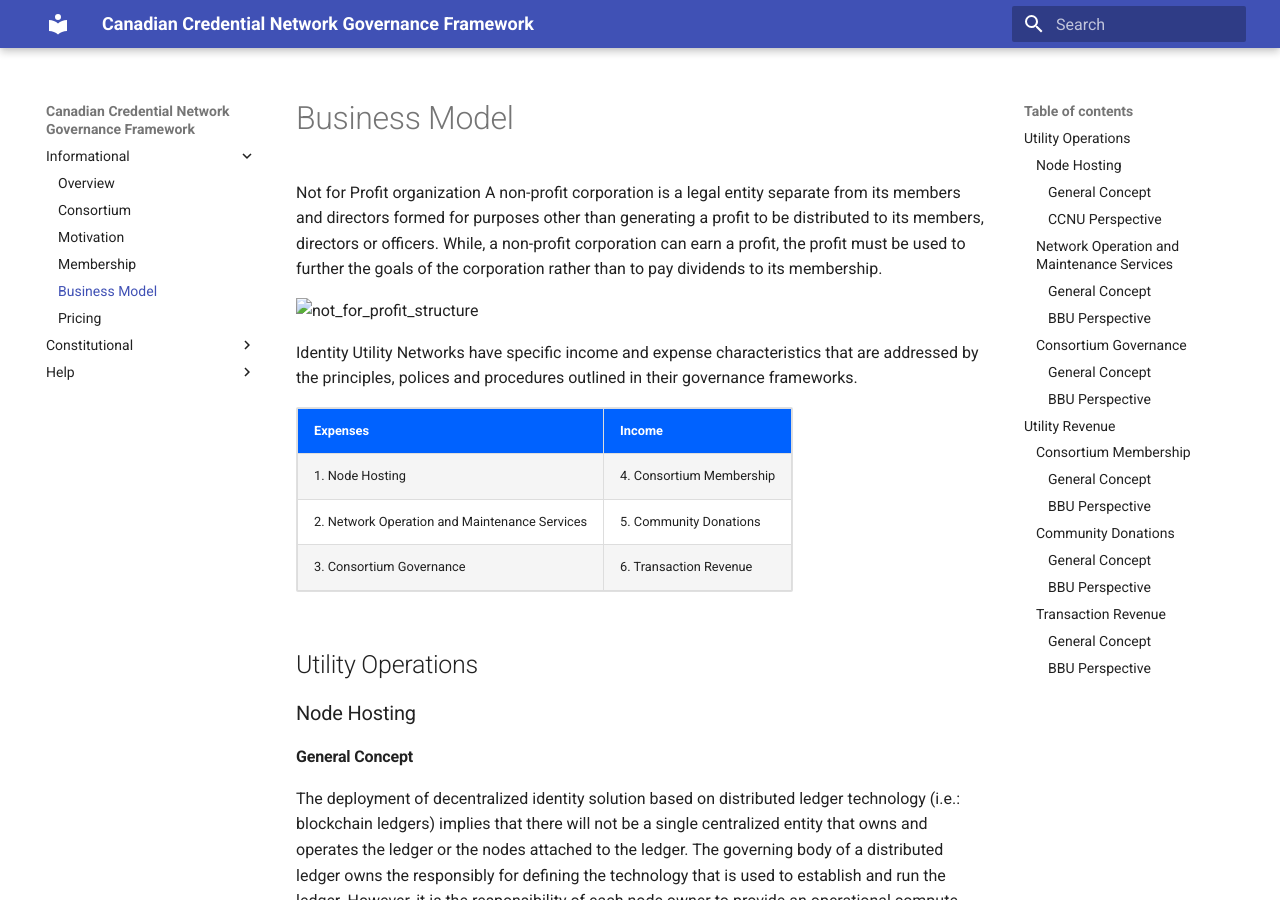
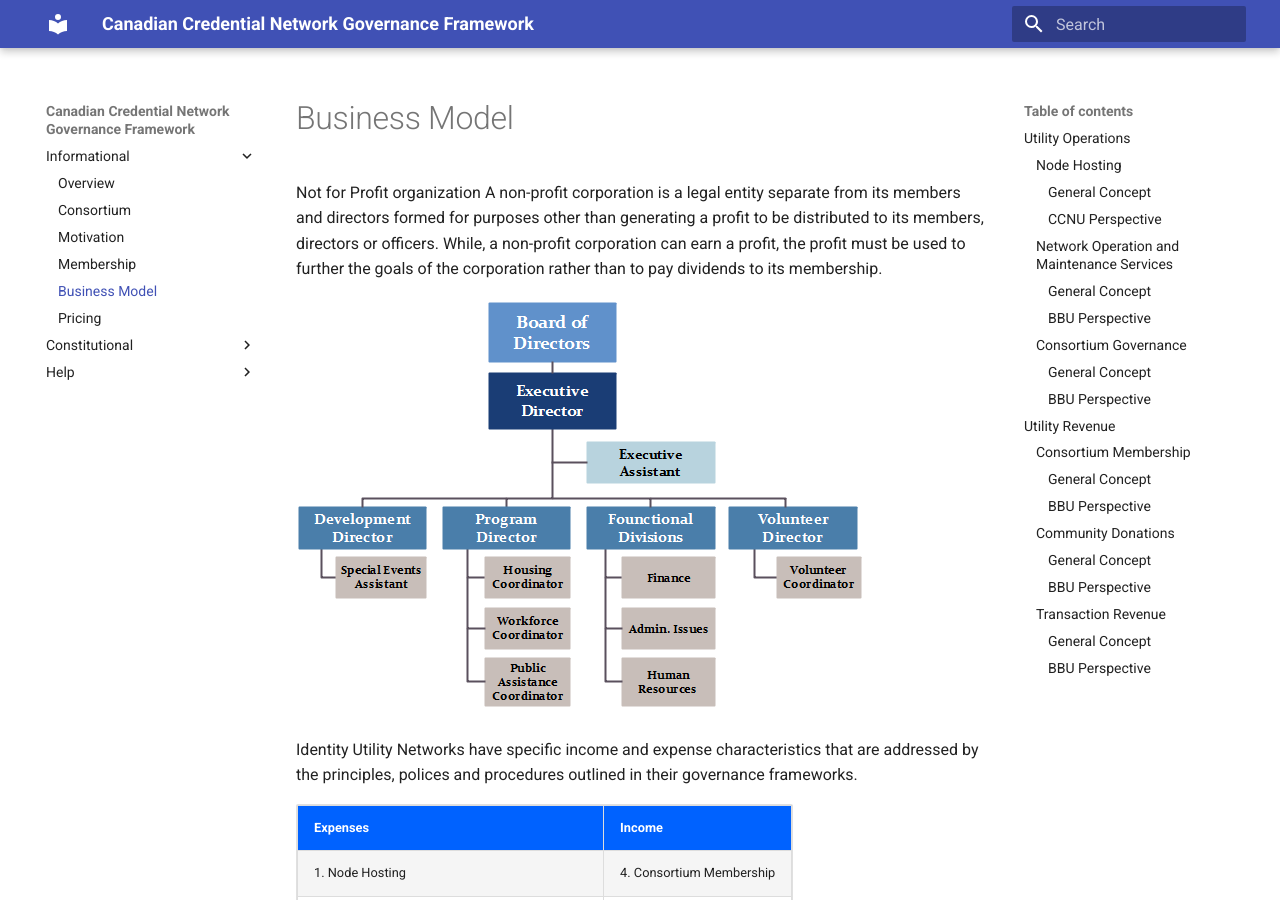
Before and after one commit to VictorSyntez/governance, an MkDocs documentation site: the page built from docs/gf_info/business_model_concepts.md, in a window 1280 px wide and 900 px high. Built offline with MkDocs 1.6.1 and Material for MkDocs 9.7.7, drawn with Linux system fonts in a browser that asks for light colours.

Commit message:
updated image of the not for profit

```diff
--- a/docs/gf_info/business_model_concepts.md
+++ b/docs/gf_info/business_model_concepts.md
@@ -1,14 +1,14 @@
 Not for Profit organization
 A non-profit corporation is a legal entity separate from its members and directors formed for purposes other than generating a profit to be distributed to its members, directors or officers. While, a non-profit corporation can earn a profit, the profit must be used to further the goals of the corporation rather than to pay dividends to its membership.
 
-![not_for_profit_structure](../docs/img/non-profit-orgchart-template-two.png)
+![not_for_profit_structure](../img/non-profit-orgchart-template-two.png)
 
 Identity Utility Networks have specific income and expense characteristics that are addressed by the principles, polices and procedures outlined in their governance frameworks.
 
 | Expenses | Income |
 | --- | --- |
 | 1. Node Hosting | 4. Consortium Membership  |
-2. Network Operation and Maintenance Services | 5. Community Donations |
+| 2. Network Operation and Maintenance Services | 5. Community Donations |
 | 3. Consortium Governance | 6. Transaction Revenue |
 
 ## Utility Operations
```
